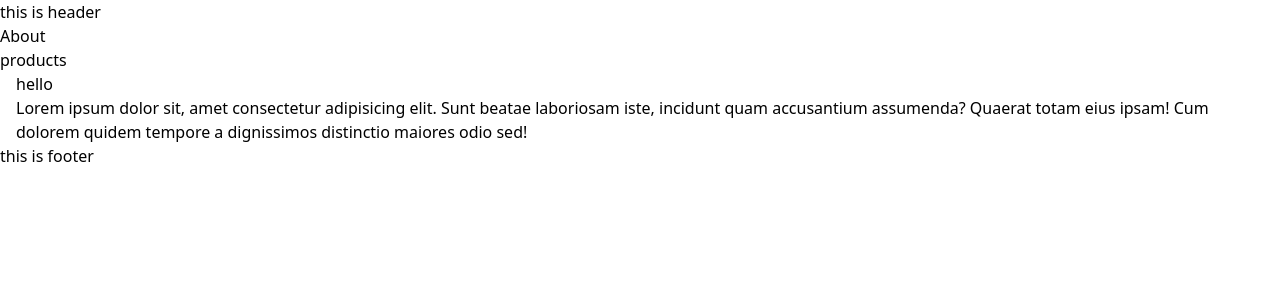
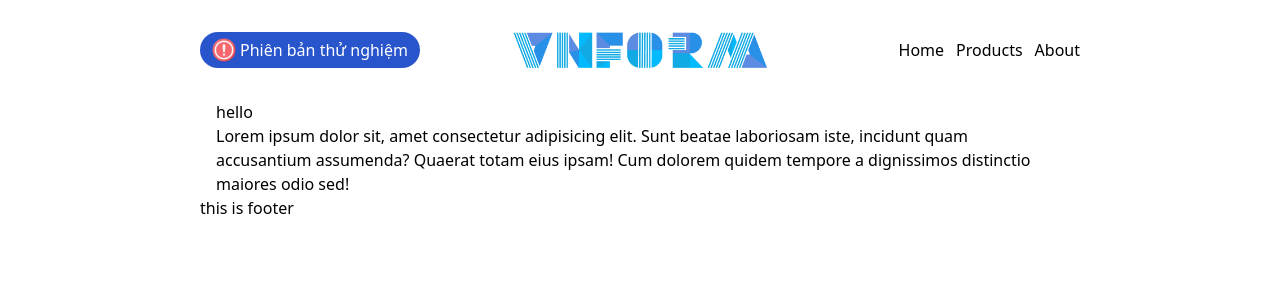
Before and after one commit to Hanh20021706/nuxtjs, a Nuxt app: page / in a window 1280 px wide. Shown: the top 300 px of the page. Built offline with nearby package versions, Linux system fonts and the light colour scheme.

Commit message:
refactor: header

```diff
--- a/assets/css/tailwind.css
+++ b/assets/css/tailwind.css
@@ -1,6 +1,10 @@
 @tailwind base;
 @tailwind components;
 @tailwind utilities;
+
+body {
+  @apply max-w-[1520px] m-auto px-[200px];
+}
 
 @layer components {
   .button {
--- /dev/null
+++ b/components/Header.vue
@@ -0,0 +1,24 @@
+<template>
+  <div class="grid grid-cols-12 gap-2 py-[32px]">
+    <div class="col-span-4 flex inline-block">
+      <div class="bg-secondary flex items-center gap-1 px-[12px] rounded-full">
+        <img src="./../assets/./icons/image 31.svg" alt="" />
+        <span class="text-white"> Phiên bản thử nghiệm</span>
+      </div>
+    </div>
+    <div class="col-span-4 flex justify-center">
+      <img src="./../assets/image/logo.png" alt="" class="max-w-[255px]" />
+    </div>
+    <div class="col-span-4 flex justify-end">
+      <ul class="flex gap-3 items-center">
+        <li><NuxtLink to="/">Home</NuxtLink></li>
+        <li><NuxtLink to="/products">Products</NuxtLink></li>
+        <li><NuxtLink to="/about">About</NuxtLink></li>
+      </ul>
+    </div>
+  </div>
+</template>
+
+<script setup></script>
+
+<style lang="scss" scoped></style>
--- a/layouts/default.vue
+++ b/layouts/default.vue
@@ -1,19 +1,8 @@
 // tạo 1 file default layout nó sẽ hiển thị ở tất cả các page
 <template>
   <div>
-    <div class="">
-      <h2>this is header</h2>
-      <nav>
-        <ul>
-          <li>
-            <NuxtLink to="/about">About</NuxtLink>
-          </li>
-          <li>
-            <NuxtLink to="/products">products</NuxtLink>
-          </li>
-        </ul>
-      </nav>
-    </div>
+    <!-- header -->
+    <Header />
     <!-- giống như hiển thị các nội dung ở các trang   -->
     <div class="container mx-auto px-4">
       <slot />
--- a/pages/products/index.vue
+++ b/pages/products/index.vue
@@ -16,8 +16,6 @@
 </template>
 
 <script setup>
-import ProductCart from "../../components/productCart.vue";
-
 //fetch data
 const { data: products } = await useFetch("https://fakestoreapi.com/products");
 </script>
--- /dev/null
+++ b/tailwind.config.js
@@ -0,0 +1,13 @@
+/** @type {import('tailwindcss').Config} */
+export default {
+  content: [],
+  theme: {
+    extend: {
+      colors: {
+        primary: "#faa51a",
+        secondary: "#2854cc",
+      },
+    },
+  },
+  plugins: [],
+};
```
Also changed, not shown: assets/icons/image 31.svg (added), assets/image/logo.png (added).
